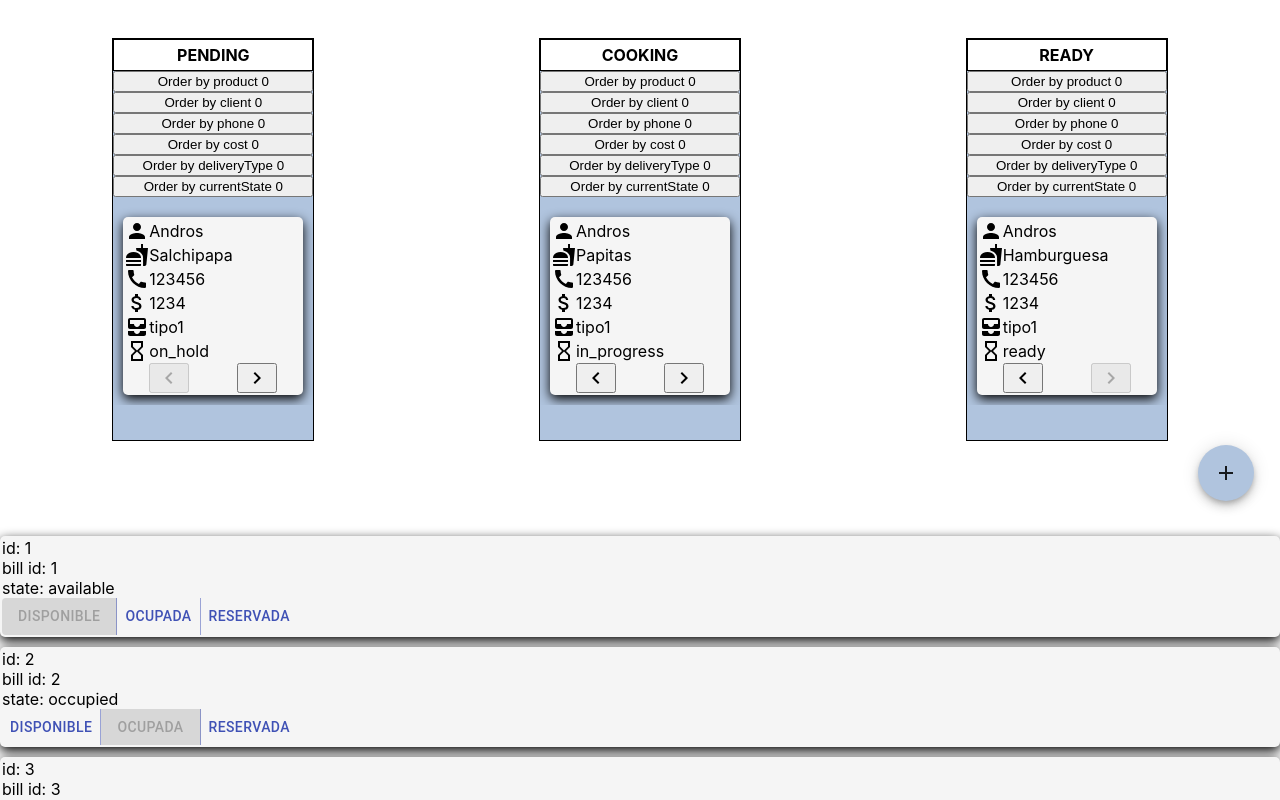
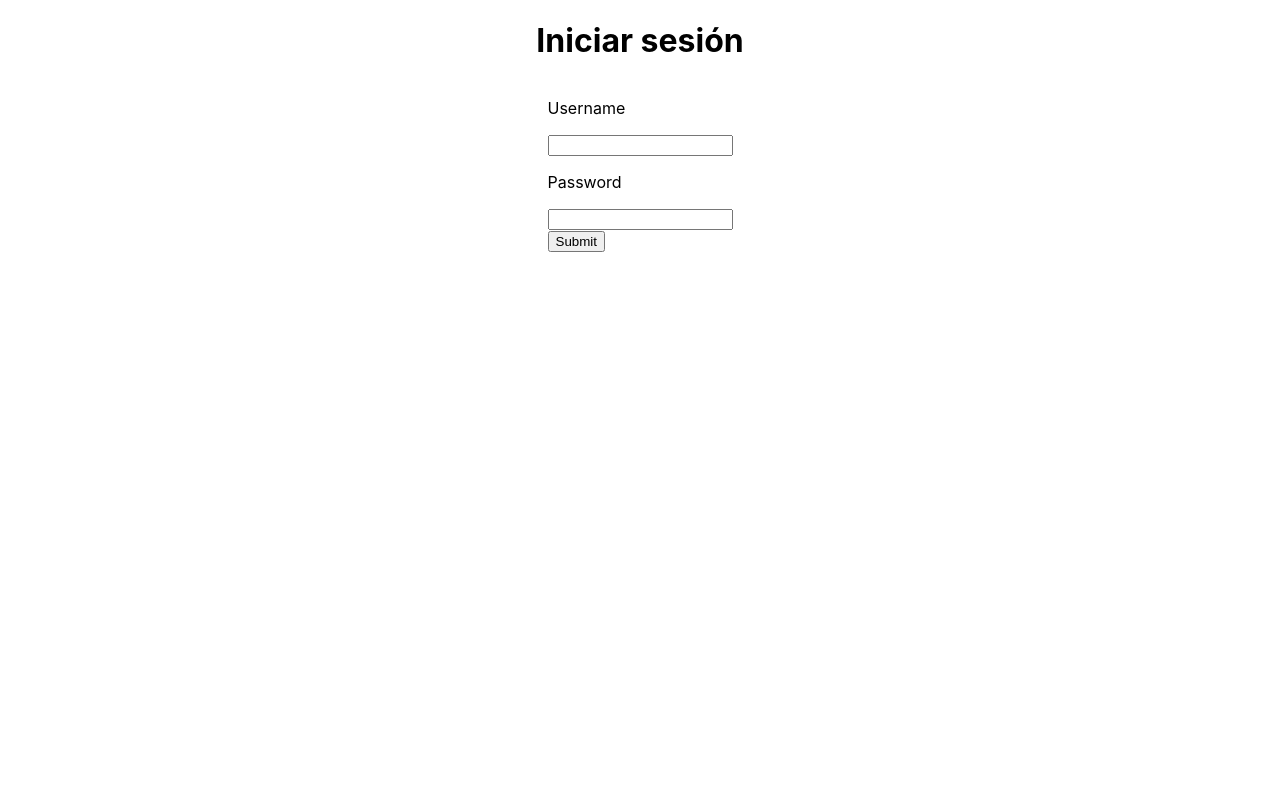
Before and after one commit to d3v0l0p3rs/IziFood, a React (Create React App) app: page /login in a window 1280 px wide. Built offline with nearby package versions, Linux system fonts and the light colour scheme.

Commit message:
Adding login

```diff
--- a/src/Components/App/view.tsx
+++ b/src/Components/App/view.tsx
@@ -1,6 +1,7 @@
 import React from "react"
 import "./styles.scss"
 import Home from "../Home/view"
+import Login from "../Login/view"
 import { BrowserRouter as Router, Switch, Route } from "react-router-dom"
 
 export default function App(): JSX.Element {
@@ -8,6 +9,9 @@
     <div className="app-wrapper">
       <Router>
         <Switch>
+          <Route path="/login">
+            <Login />
+          </Route>
           <Route path="/">
             <Home />
           </Route>
--- /dev/null
+++ b/src/Components/Login/login.ts
@@ -0,0 +1,9 @@
+export const loginUser = async(credentials: any) => {
+  return fetch("http://localhost:8080/login", {
+    method: "POST",
+    headers: {
+      "Content-Type": "application/json",
+    },
+    body: JSON.stringify(credentials),
+  }).then(data => data.json())
+}
--- /dev/null
+++ b/src/Components/Login/style.scss
@@ -0,0 +1,5 @@
+.login-wrapper {
+    display: flex;
+    flex-direction: column;
+    align-items: center;
+}
--- a/src/Components/Login/view.tsx
+++ b/src/Components/Login/view.tsx
@@ -1,7 +1,36 @@
-import React from "react"
+import React, { useState } from "react"
+import { loginUser } from "./login"
+import "./style.scss"
 
-const Login: React.FC = () => {
-  return <div>componente Login</div>
+export default function Login({ setToken }: any) {
+  const [username, setUserName] = useState<string>()
+  const [password, setPassword] = useState<string>()
+
+  const handleSubmit = async (e: any) => {
+    e.preventDefault()
+    const token = await loginUser({
+      username,
+      password,
+    })
+    setToken(token)
+  }
+
+  return(
+    <div className="login-wrapper">
+      <h1>Iniciar sesión</h1>
+      <form onSubmit={handleSubmit}>
+        <label>
+          <p>Username</p>
+          <input type="text" onChange={e => setUserName(e.target.value)} />
+        </label>
+        <label>
+          <p>Password</p>
+          <input type="password" onChange={e => setPassword(e.target.value)} />
+        </label>
+        <div>
+          <button type="submit">Submit</button>
+        </div>
+      </form>
+    </div>
+  )
 }
-
-export default Login
```
Also changed, not shown: src/Components/Login/styles.scss (deleted).
